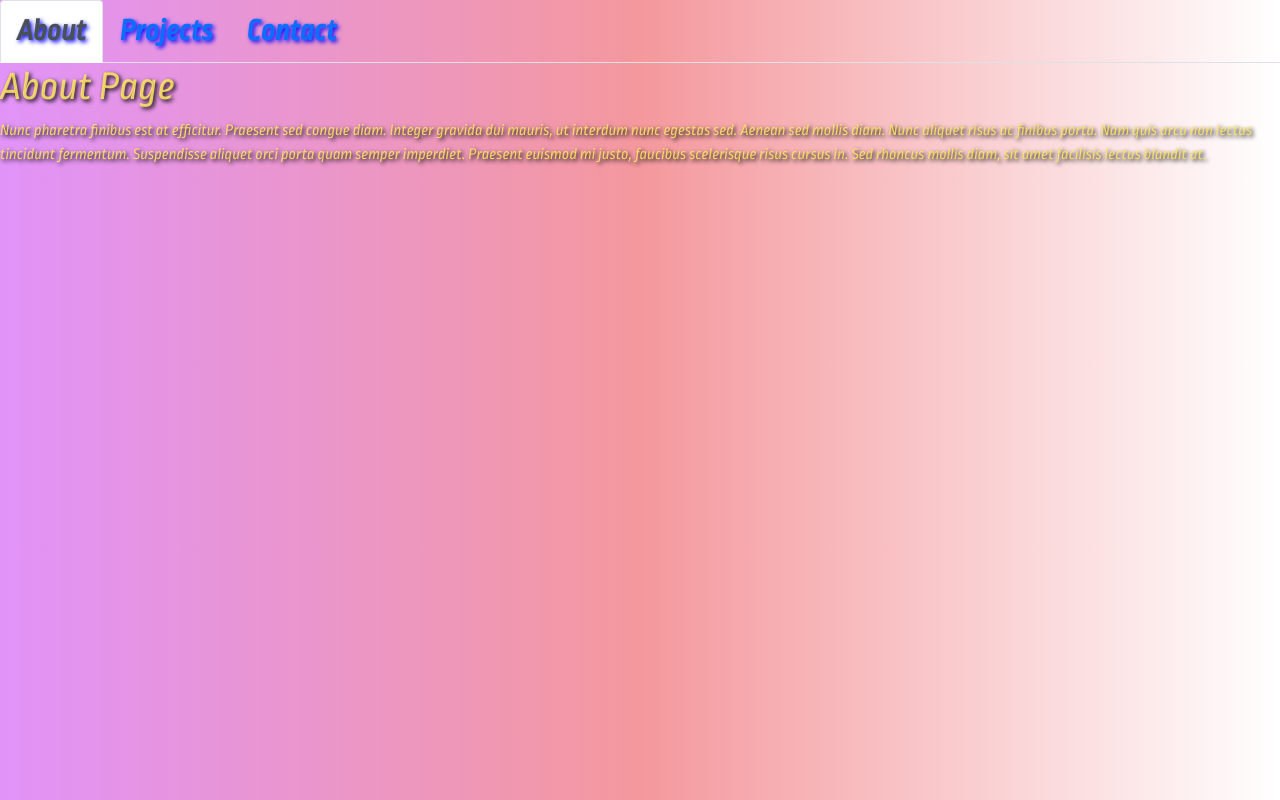
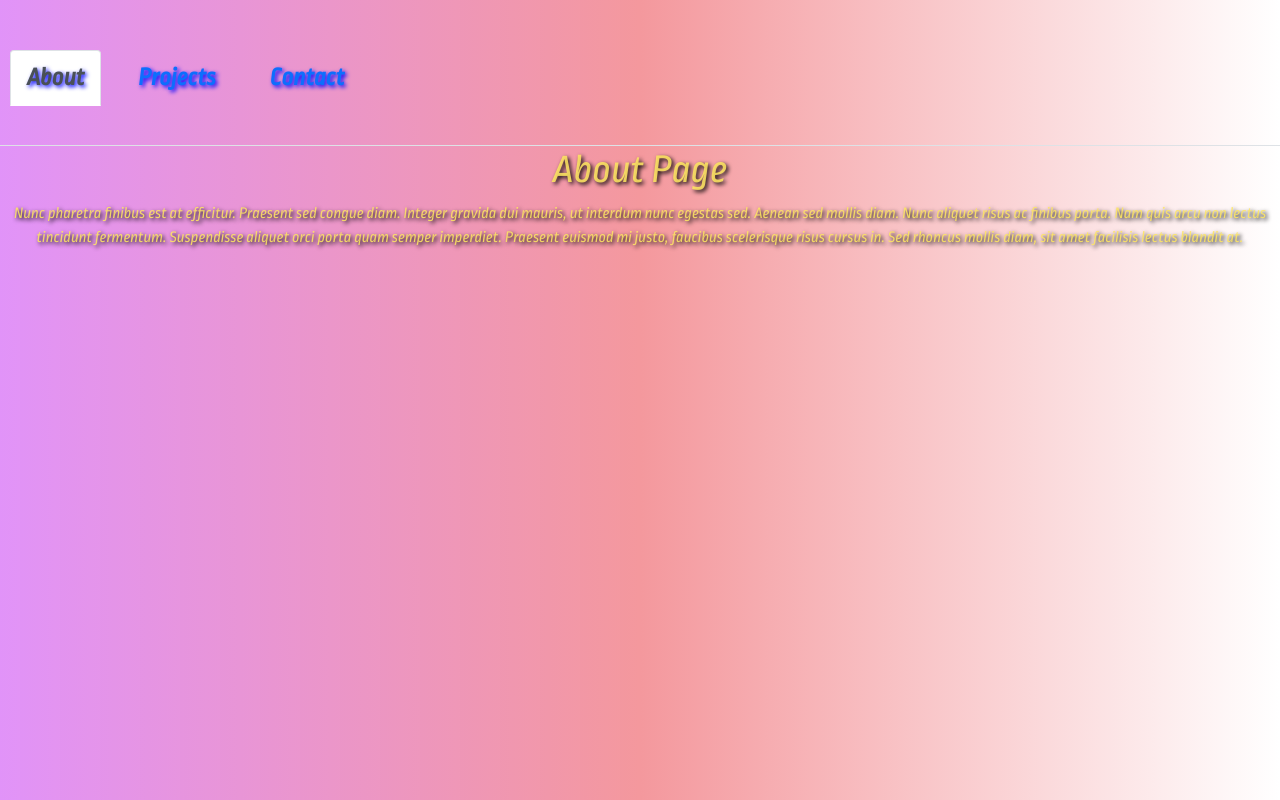
Before and after one commit to rtleib/react-portfolio, a React (Create React App) app: page / in a window 1280 px wide. Built offline with nearby package versions, Linux system fonts and the light colour scheme.

Commit message:
fixed projects display

```diff
--- a/src/components/pages/Projects.js
+++ b/src/components/pages/Projects.js
@@ -7,17 +7,20 @@ export default function Projects() {
   return (
     <div>
       <h1>Projects</h1>
-      <section>
+      <section class="quiz">
+        Coding Quiz
       <a href="https://rtleib.github.io/code-quiz-challenge-04/">
       <img class="img-responsive" src={quiz} alt="picture of quiz" width="330" height="170"/>
       </a>
       </section>
-      <section>
+      <section class="starwars">
+      Star Wars Weekly Scheduler
       <a href="https://rtleib.github.io/Star-Wars-Weekly-Scheduler/">
       <img class="img-responsive" src={starwars} alt="picture of star wars weekly scheduler"  width="330" height="170"/>
       </a>
       </section>
-      <section>
+      <section class="radar">
+      Radar Menu
       <a href="https://radar-menu.herokuapp.com/">
       <img class="img-responsive" src={radar} alt="picture of radar menu"  width="330" height="170"/>
       </a>
--- a/src/index.css
+++ b/src/index.css
@@ -13,14 +13,26 @@ body {
 
 .nav-tabs {
   font-weight: bold;
-  font-size: 30px;
+  font-size: 25px;
   color: #df8cf8ef;
   text-shadow: 2px 2px 4px blue;
+  padding: 40px 40px;
 }
 
 div {
   color: #ffe761dc;
   text-shadow: 2px 2px 4px black;
+  text-align: center;
+}
+
+a {
+  margin: 10px;
+  display: block;
+}
+
+section {
+  margin-top: 40px;
+  display: inline-block;
 }
 
 code {
```
